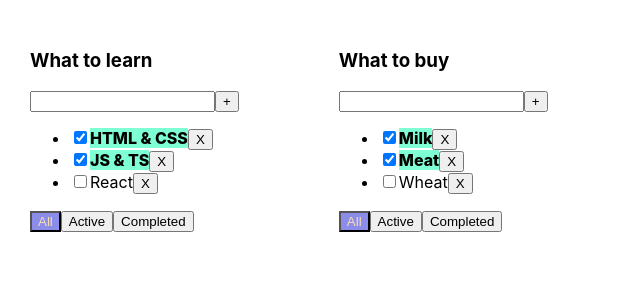
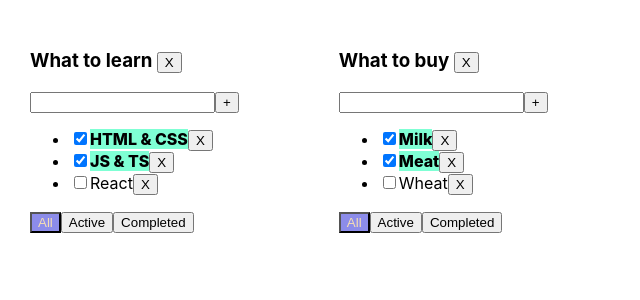
Before and after one commit to Tenebran/Sergej-TodoList, a React (Create React App) app: page / in a window 1280 px wide. Shown: the top 300 px of the page, without its empty margins (0-640 px from the left). Built offline with nearby package versions, Linux system fonts and the light colour scheme.

Commit message:
changes-1.5.1

```diff
--- a/src/App.tsx
+++ b/src/App.tsx
@@ -7,7 +7,7 @@ export type TaskType = { id: string; title: string; isDone: boolean };
 
 export type FilterValueType = 'all' | 'active' | 'completed';
 
-export type TodoKistType = {
+export type TodoListType = {
   id: string;
   title: string;
   filter: FilterValueType;
@@ -33,7 +33,7 @@ function App() {
       { id: v1(), title: 'Wheat', isDone: false },
     ],
   });
-  const [todoLists, setTodoList] = useState<TodoKistType[]>([
+  const [todoLists, setTodoList] = useState<TodoListType[]>([
     {
       id: id_1,
       title: 'What to learn',
@@ -51,6 +51,11 @@ function App() {
     setTasks({ ...tasks, [todolistID]: tasks[todolistID].filter(list => list.id !== id) });
   };
 
+  const removeTodolist = (id: string) => {
+    setTodoList(todoLists.filter(tl => tl.id !== id));
+    delete tasks[id];
+  };
+
   const chageTaskStatus = (id: string, isDone: boolean, todolistID: string) => {
     setTasks({
       ...tasks,
@@ -65,7 +70,7 @@ function App() {
   const addTask = (title: string, todolistID: string) => {
     setTasks({
       ...tasks,
-      [todolistID]: [...tasks[todolistID], { id: v1(), title, isDone: false }],
+      [todolistID]: [{ id: v1(), title, isDone: false }, ...tasks[todolistID]],
     });
   };
 
@@ -82,9 +87,10 @@ function App() {
 
   return (
     <div className="app">
-      {todoLists.map(t => {
+      {todoLists.map((t: TodoListType) => {
         return (
           <TodoList
+            key={t.id}
             title={t.title}
             tasks={getFilteredTask(tasks[t.id], t.filter)}
             onDelete={onDelete}
@@ -93,6 +99,7 @@ function App() {
             addTask={addTask}
             chageTaskStatus={chageTaskStatus}
             todolistId={t.id}
+            removeTodolist={removeTodolist}
           />
         );
       })}
--- a/src/components/TodoList/TodoList.tsx
+++ b/src/components/TodoList/TodoList.tsx
@@ -10,6 +10,7 @@ type TodoListPropsType = {
   addTask: (title: string, todolistID: string) => void;
   chageTaskStatus: (id: string, isDone: boolean, todolistID: string) => void;
   todolistId: string;
+  removeTodolist: (id: string) => void;
 };
 
 export const TodoList = (props: TodoListPropsType) => {
@@ -42,7 +43,10 @@ export const TodoList = (props: TodoListPropsType) => {
 
   return (
     <div>
-      <h3>{props.title}</h3>
+      <h3>
+        {props.title} <button onClick={() => props.removeTodolist(props.todolistId)}>X</button>
+      </h3>
+
       <div>
         <input
           value={title}
```
